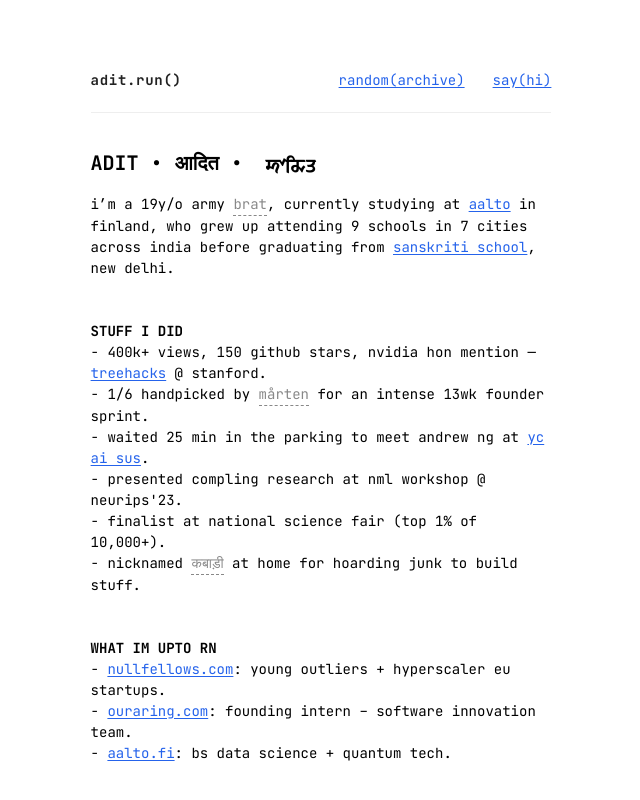
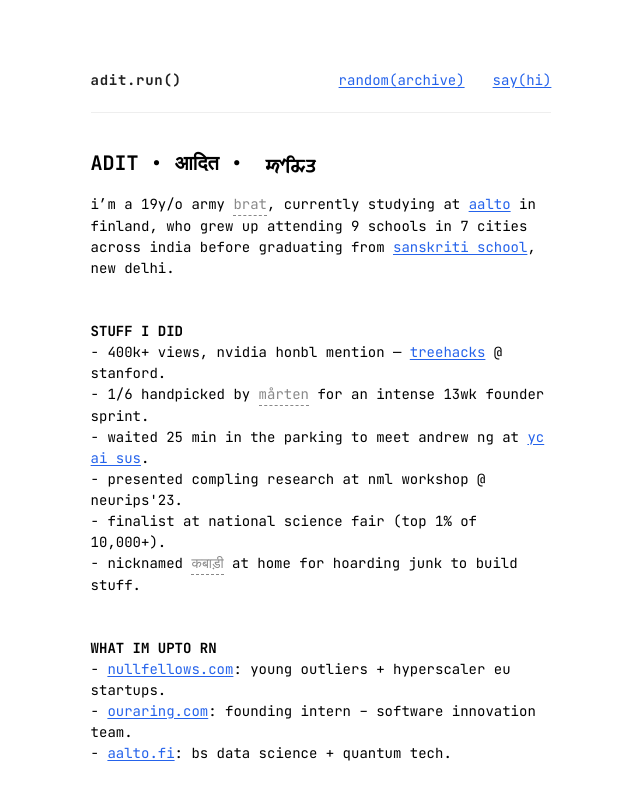
Before and after one commit to AlphaLaser/AditDotRun, a SvelteKit app: page / in a window 1280 px wide. Shown: the top 800 px of the page, without its empty margins (319-959 px from the left). Built offline with nearby package versions, Linux system fonts and the light colour scheme.

Commit message:
minor edit

```diff
--- a/src/routes/+page.svelte
+++ b/src/routes/+page.svelte
@@ -44,7 +44,7 @@
 
                         <p><b>STUFF I DID</b></p>
                         <ul>
-							<li>- 400k+ views, 150 github stars, nvidia hon mention — <a href="https://www.instagram.com/stanfordtreehacks" target="_blank">treehacks</a> @ stanford. </li>
+							<li>- 400k+ views, nvidia honbl mention — <a href="https://www.instagram.com/stanfordtreehacks" target="_blank">treehacks</a> @ stanford. </li>
 							<li>- 1/6 handpicked by <span class="tooltip-underline">
 								mårten
 								<span class="tooltip-box">
```
